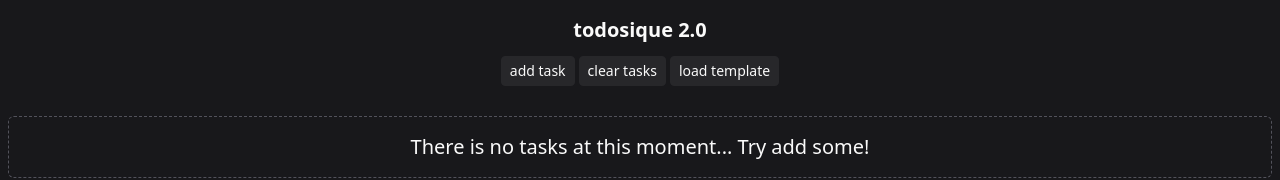
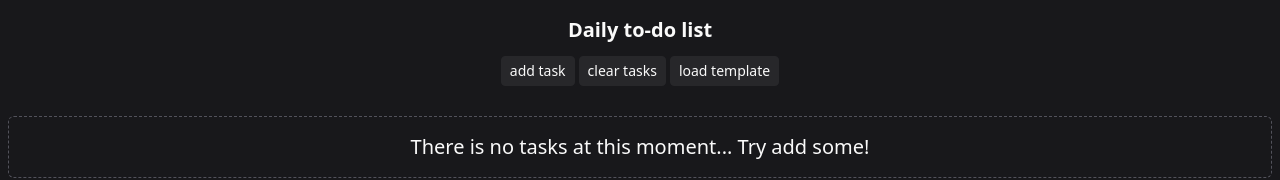
Before and after one commit to abezborody/newTodosique, a React (Vite) app: page / in a window 1280 px wide. Shown: the top 180 px of the page. Built offline with nearby package versions, Linux system fonts and the light colour scheme.

Commit message:
change title

```diff
--- a/src/App.tsx
+++ b/src/App.tsx
@@ -24,7 +24,7 @@ const App: React.FunctionComponent = () => {
 
   return (
     <div className='h-full container flex flex-col gap-1 items-center mx-auto px-2'>
-      <h1 className='text-xl font-bold pt-4 pb-2'>todosique 2.0</h1>
+      <h1 className='text-xl font-bold pt-4 pb-2'>Daily to-do list</h1>
       <ControlsBtns />
       <motion.div
         initial={states.shiftUp}
```
